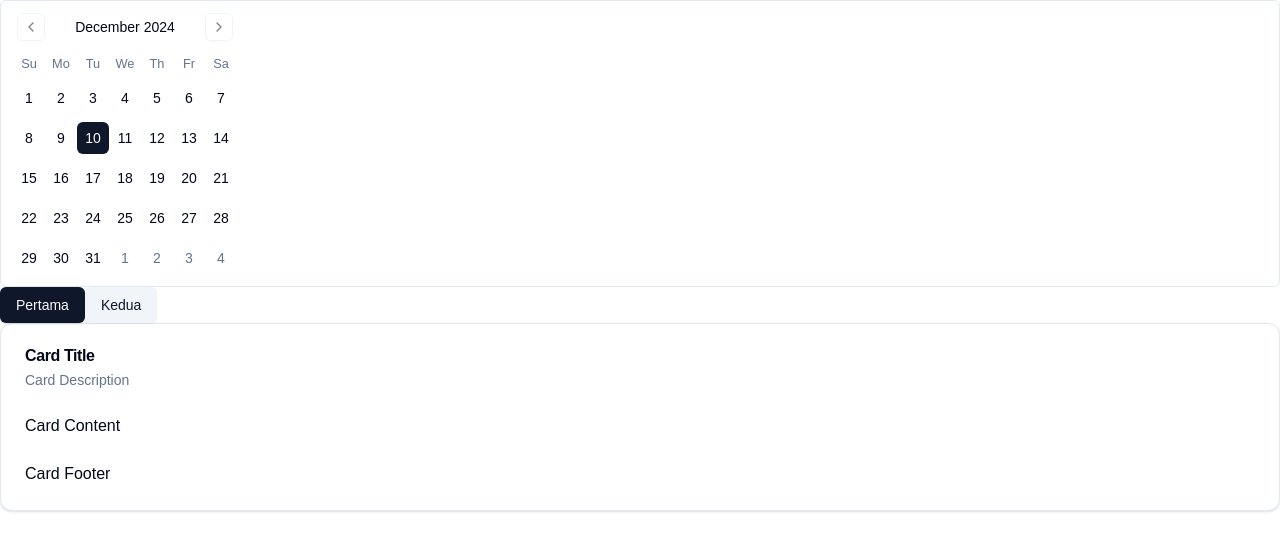
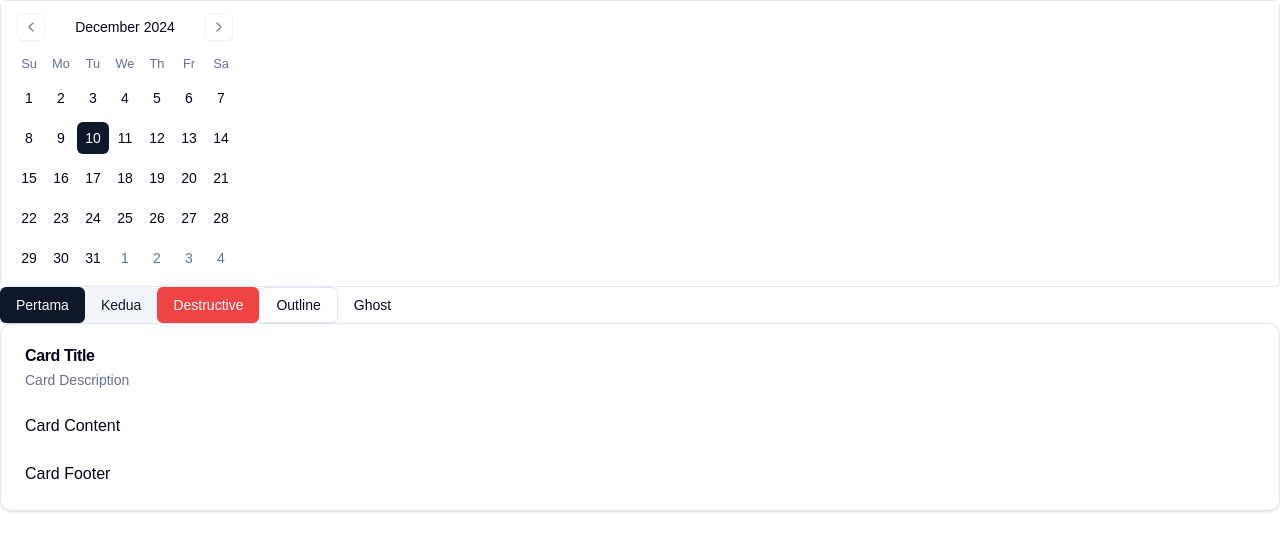
Before and after one commit to calvinrahmat/belajar-leonard, a Next.js app: page / in a window 1280 px wide. Shown: the top 550 px of the page. Built offline with nearby package versions, Linux system fonts and the light colour scheme.

Commit message:
updated by Leon

```diff
--- a/app/page.tsx
+++ b/app/page.tsx
@@ -28,6 +28,9 @@ export default function Home() {
       <div>
         <Button>Pertama</Button>
         <Button variant="secondary">Kedua</Button>
+        <Button variant="destructive">Destructive</Button>
+        <Button variant="outline">Outline</Button>
+        <Button variant="ghost">Ghost</Button>
       </div>
 
       <div>
```
